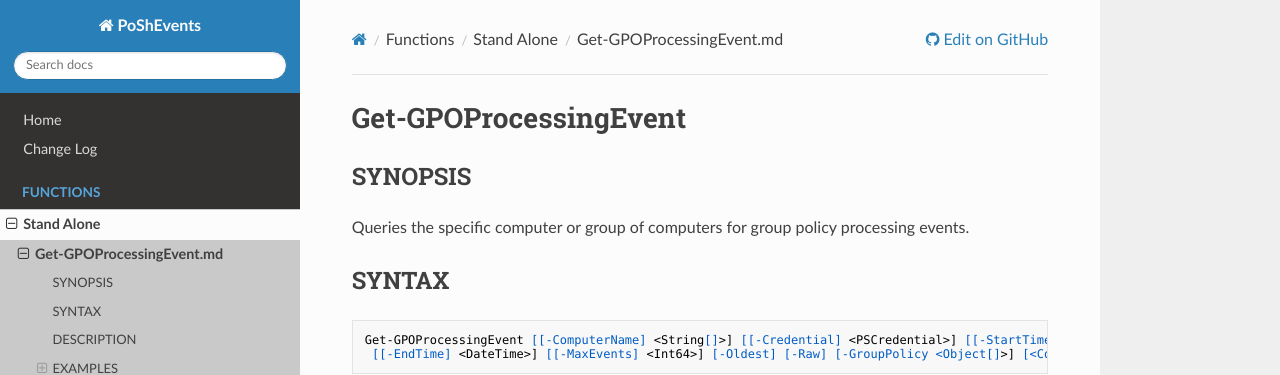
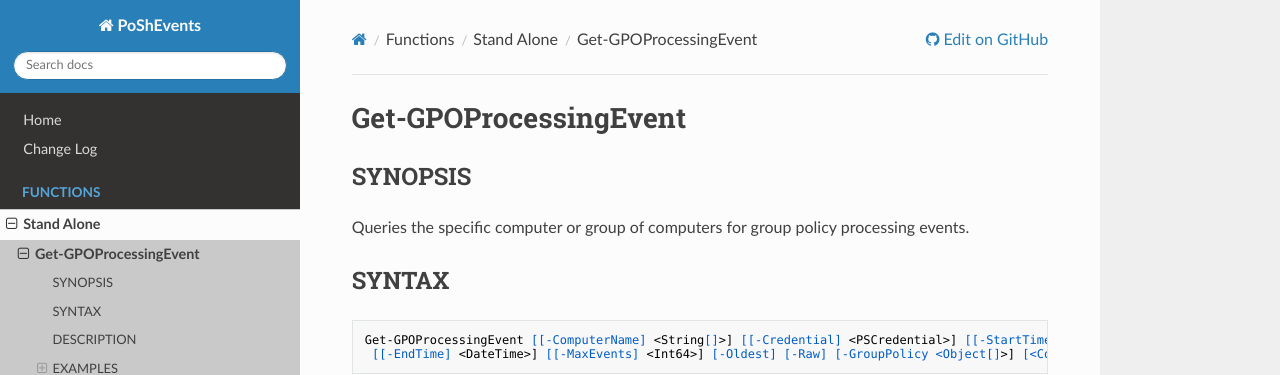
Before and after one commit to thedavecarroll/PoShEvents, an MkDocs documentation site: the page built from docs/Get-GPOProcessingEvent.md, in a window 1280 px wide and 900 px high. Shown: the top 375 px of the window. Built offline with MkDocs 1.6.1, drawn with Linux system fonts in a browser that asks for light colours; nearby versions of some CDN libraries; old or Windows-style settings are respelled for this version of MkDocs; part of the change alters nothing that is shown.

```diff
--- a/mkdocs.yml
+++ b/mkdocs.yml
@@ -1,14 +1,16 @@
 site_name: PoShEvents
 repo_url: https://github.com/thedavecarroll/PoShEvents
 site_author: Dave Carroll
+site_description:
+google_analytics: ['UA-36723568-3', 'mkdocs.org']
 edit_uri: edit/master/docs/
 theme: readthedocs
 copyright: "PoShEvents is licensed under the <a href='https://github.com/thedavecarroll/PoShEvents/raw/master/LICENSE'>MIT license."
-pages:
-    - Home: ../README.md
-    - Change Log: ../CHANGELOG.md
-    - Functions:
-        - Stand Alone:
-            - Get-GPOProcessingEvent.md: Get-GPOProcessingEvent.md
-        - Utility:
-            - ConvertFrom-EventLogRecord: ConvertFrom-EventLogRecord.md
+nav:
+- Home: README.md
+- Change Log: ../CHANGELOG.md
+- Functions:
+    - Stand Alone:
+        - Get-GPOProcessingEvent: Get-GPOProcessingEvent.md
+    - Utility:
+        - ConvertFrom-EventLogRecord: ConvertFrom-EventLogRecord.md
```
